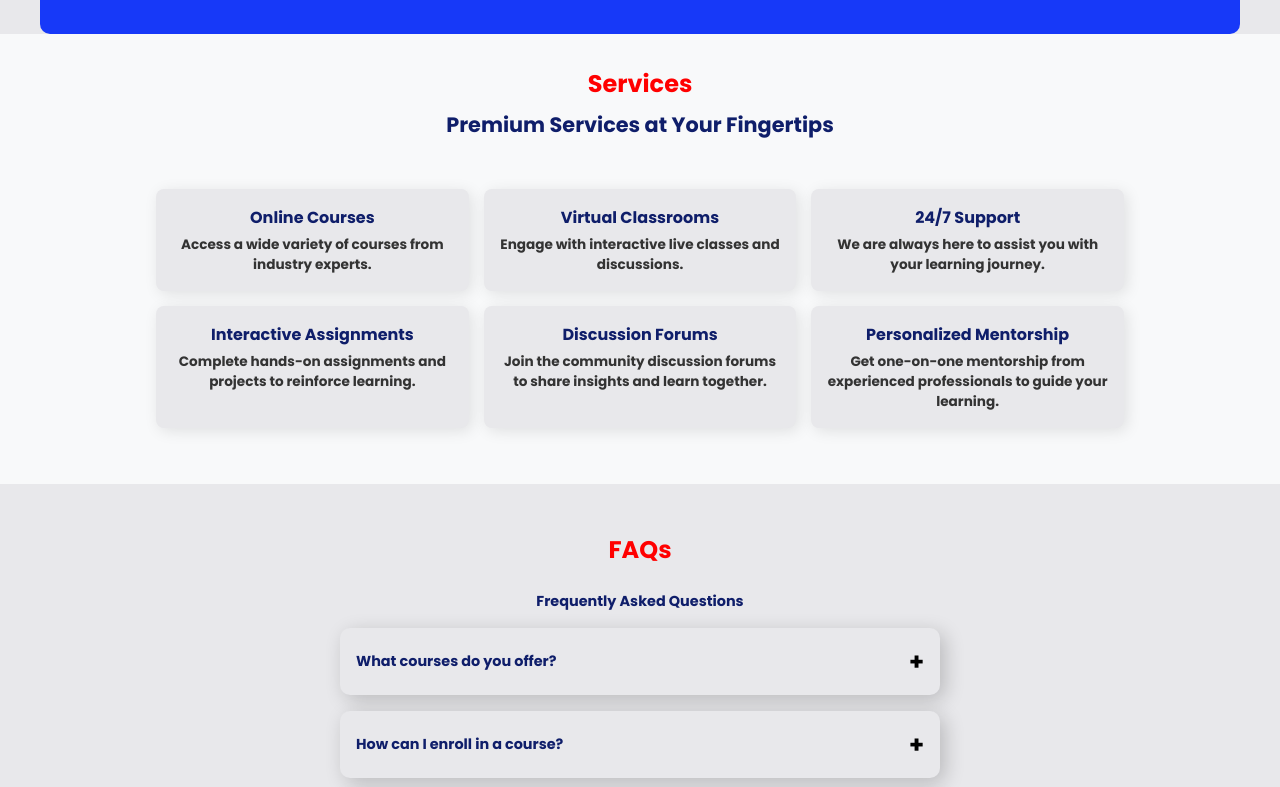
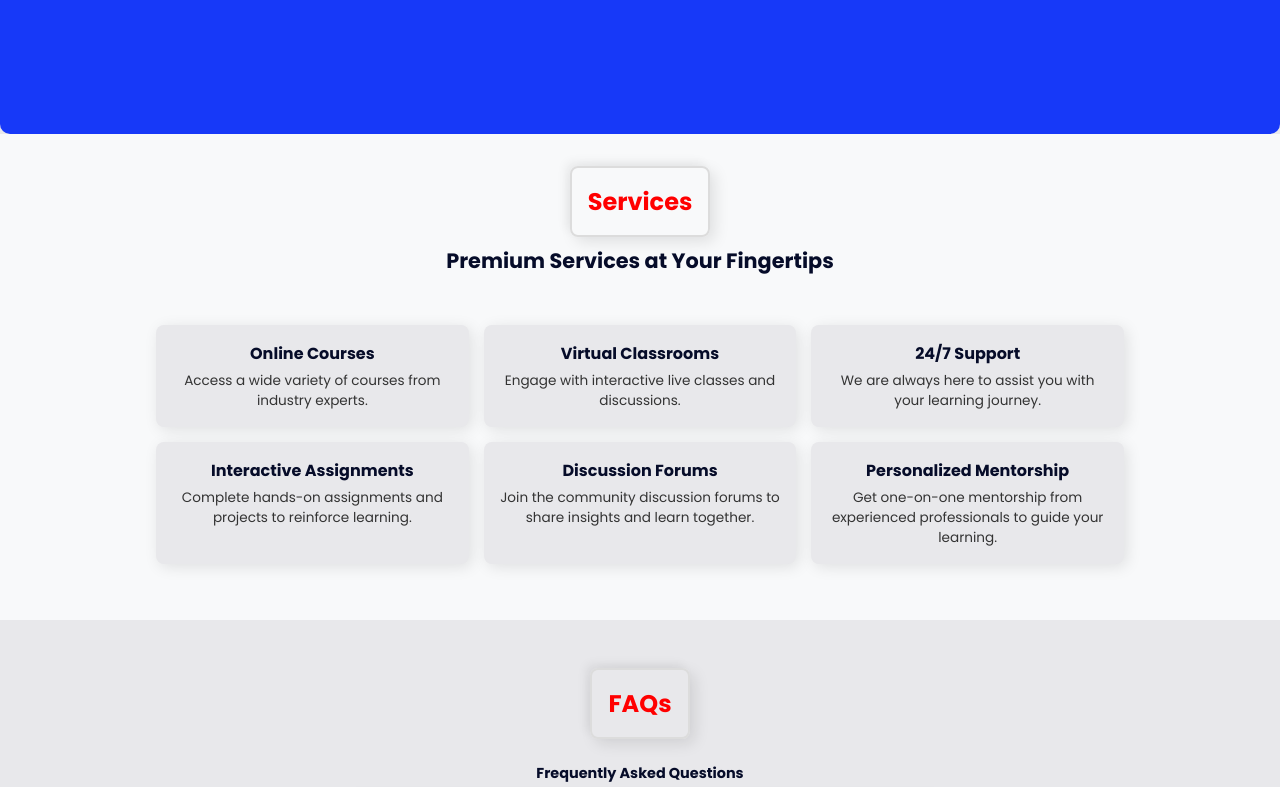
Before and after one commit to anushkapatil2411/demo3, a plain HTML site: page index.html in a window 1280 px wide. Shown: the part 766-1553 px from the top of the page. Drawn offline with Linux system fonts and the light colour scheme.

Commit message:
Update styles.css

```diff
--- a/styles.css
+++ b/styles.css
@@ -3,7 +3,7 @@
 
 :root {
   --primary-color: #1739f8;
-  --primary-color-dark: #0f1e6a;
+  --primary-color-dark: #060c29;
   --secondary-color: #e8e8eb;
   --text-color: #333333;
   --white: #ffffff;
@@ -68,19 +68,21 @@ nav {
 }
 
 .container {
-  max-width: var(--max-width);
-  margin: auto;
-  padding: 1rem;
-  min-height: calc(100vh - 100px);
+  width: 100vw; /* Full width of the viewport */
+  height: 100vh; /* Full height of the viewport */
+  margin: 0; /* Remove any default margin */
+  padding: 2rem;
   display: grid;
   grid-template-columns: repeat(2, 1fr);
   gap: 5rem;
   background-color: var(--primary-color);
   color: var(--white);
   border-radius: 10px;
-  padding: 2rem;
   position: relative;
+  justify-items: center; /* Center content horizontally */
+  align-items: center; /* Center content vertically */
 }
+
 
 .main-text {
   position: absolute;
@@ -244,29 +246,50 @@ nav {
 }
 
 .services h2 {
-  font-size: 1.5rem; /* Reduced from 2rem */
+  font-size: 1.5rem;
   margin-bottom: 0.5rem;
   color: red;
+
+
+  display: inline-block;
+  padding: 1rem;
+  border: 2px solid #dcdcdc;
+  border-radius: 8px;
+
+
+  box-shadow: 5px 5px 15px rgba(0, 0, 0, 0.1), -5px -5px 10px rgba(0, 0, 0, 0.05);
+
+  position: relative;
 }
 
+.services h2::after {
+  content: "";
+  position: absolute;
+  bottom: -5px;
+  left: 0;
+  width: 100%;
+  height: 2px;
+}
+
+
 .services h3 {
-  font-size: 1.3rem; /* Reduced from 1.3rem */
+  font-size: 1.3rem;
   color: var(--primary-color-dark);
 }
 
 .service-items {
   display: grid;
-  grid-template-columns: repeat(3, 1fr); /* 3-column layout */
-  gap: 15px; /* Reduced gap between cards */
-  max-width: 1000px; /* Reduced max width */
+  grid-template-columns: repeat(3, 1fr);
+  gap: 15px;
+  max-width: 1000px;
   margin: auto;
   padding: 1.5rem 1rem;
 }
 
 .service {
   background: var(--secondary-color);
-  padding: 1rem; /* Reduced padding */
-  border-radius: 8px; /* Smaller border radius */
+  padding: 1rem;
+  border-radius: 8px;
   box-shadow: 3px 3px 15px rgba(0, 0, 0, 0.1);
   transition: transform 0.3s ease-in-out;
 }
@@ -284,6 +307,7 @@ nav {
 .service-text {
   font-size: 0.85rem; /* Reduced from 1rem */
   color: #333;
+  font-weight: normal;
 }
 
 /* Responsive Design */
@@ -323,7 +347,29 @@ nav {
   font-size: 1.5rem;
   margin-bottom: 1.5rem;
   color: red;
+
+  /* 3D box effect */
+  display: inline-block; /* Makes the box wrap around the text */
+  padding: 1rem;
+  border: 2px solid #dcdcdc; /* Light border around the box */
+  border-radius: 8px; /* Rounded corners */
+
+  /* Box shadow for 3D effect */
+  box-shadow: 5px 5px 15px rgba(0, 0, 0, 0.1), -5px -5px 10px rgba(0, 0, 0, 0.05); /* Subtle shadow */
+
+  /* Line effect (underline) */
+  position: relative;
 }
+
+.faqs h2::after {
+  content: "";
+  position: absolute;
+  bottom: -5px; /* Position the line just below the text */
+  left: 0;
+  width: 100%;
+  height: 2px; /* Height of the line */
+}
+
 
 .faqs h3 {
   font-size: 0.9rem;
@@ -353,10 +399,24 @@ nav {
   margin-left: 10px;
 }
 
-.plus-icon {
+.toggle-icon {
+  display: inline-flex;
+  align-items: center;
+  justify-content: center;
+  width: 25px;
+  height: 25px;
+  background-color: grey;
+  color: rgb(5, 5, 5);
+  border-radius: 50%;
   font-size: 1.5rem;
-  color: var(--primary-color);
-  transition: 0.3s;
+  font-weight: bold;
+  text-align: center;
+  cursor: pointer;
+  transition: background-color 0.3s ease;
+}
+
+.toggle-icon:hover {
+  background-color: var(--primary-color-dark);
 }
 
 .faq-text {
@@ -364,6 +424,7 @@ nav {
   padding: 1rem;
   font-size: 0.9rem;
   color: #333333;
+  font-weight: normal;
 }
 
 .faq-header.active .plus-icon {
```
